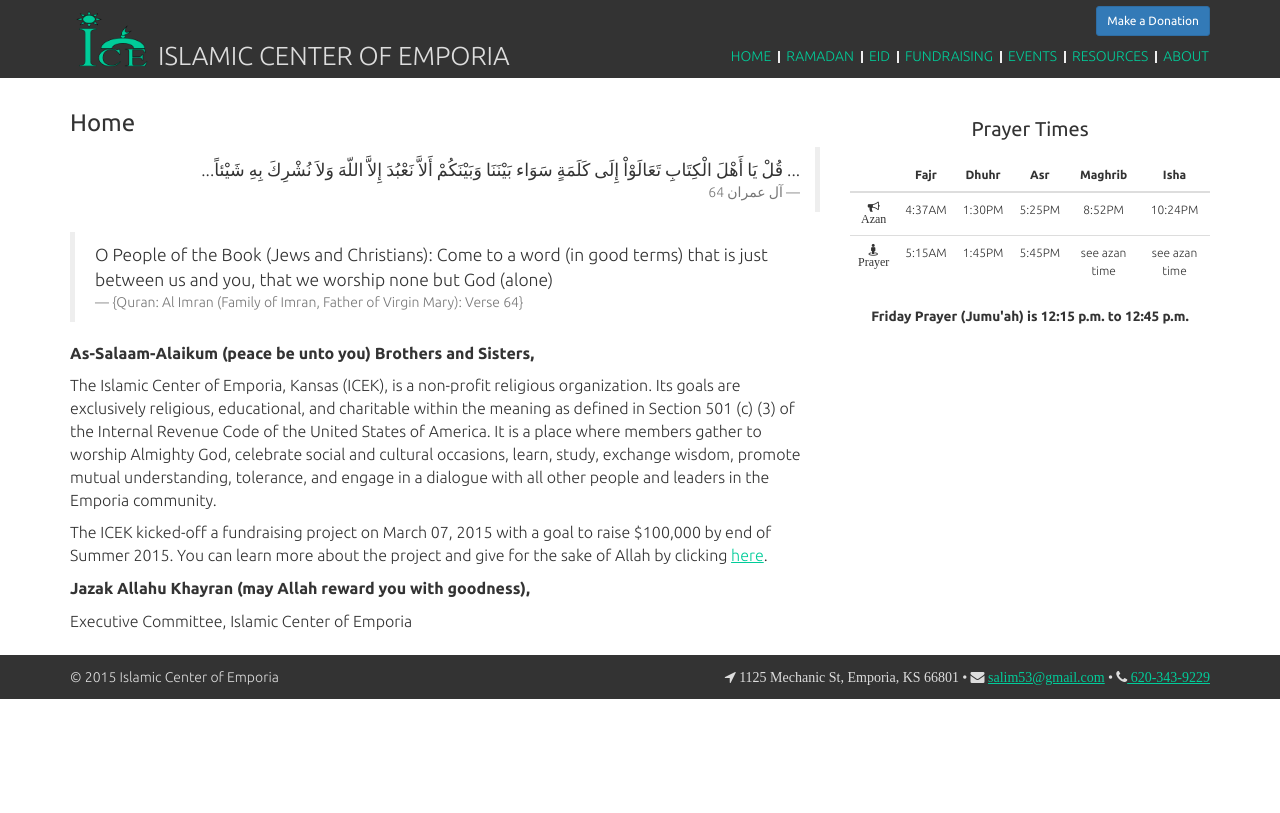
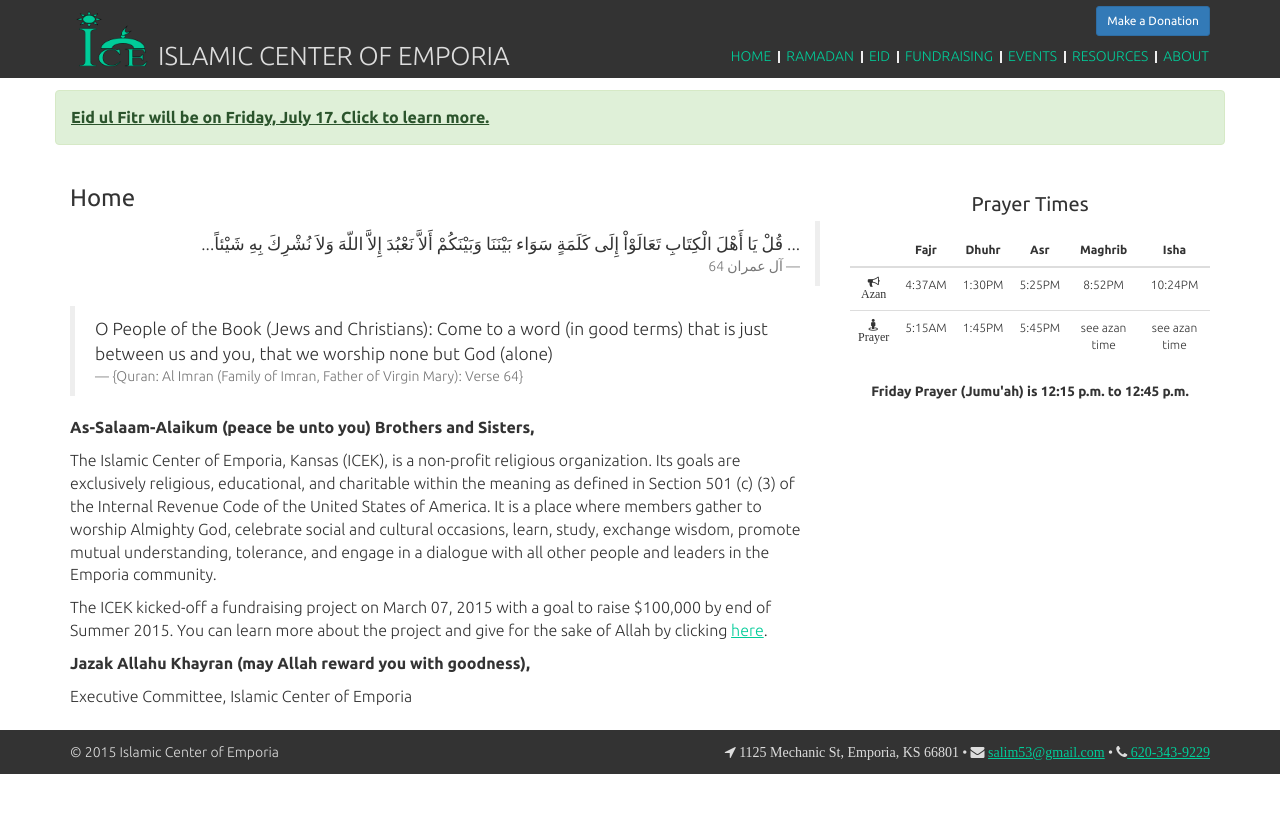
Before and after one commit to fourfridays/fourfridays.github.io, a Jekyll site: the page built from 1-index.html, in a window 1280 px wide. Shown: the top 813 px of the page. Built offline with Jekyll 4.4.1, drawn with Linux system fonts in a browser that asks for light colours; nearby versions of some CDN libraries.

Commit message:
Added eid alert on the page

```diff
--- a/_layouts/page.html
+++ b/_layouts/page.html
@@ -1,6 +1,11 @@
 ---
 layout: default
 ---
+
+<div class="alert alert-success" role="alert">
+  <a href="/eid/" class="alert-link">Eid ul Fitr will be on Friday, July 17. Click to learn more.</a>
+</div>
+
 <div class="col-xs-12 col-md-8">
   <h2 class="post-title">{{ page.title }}</h2>
   <article>
```
